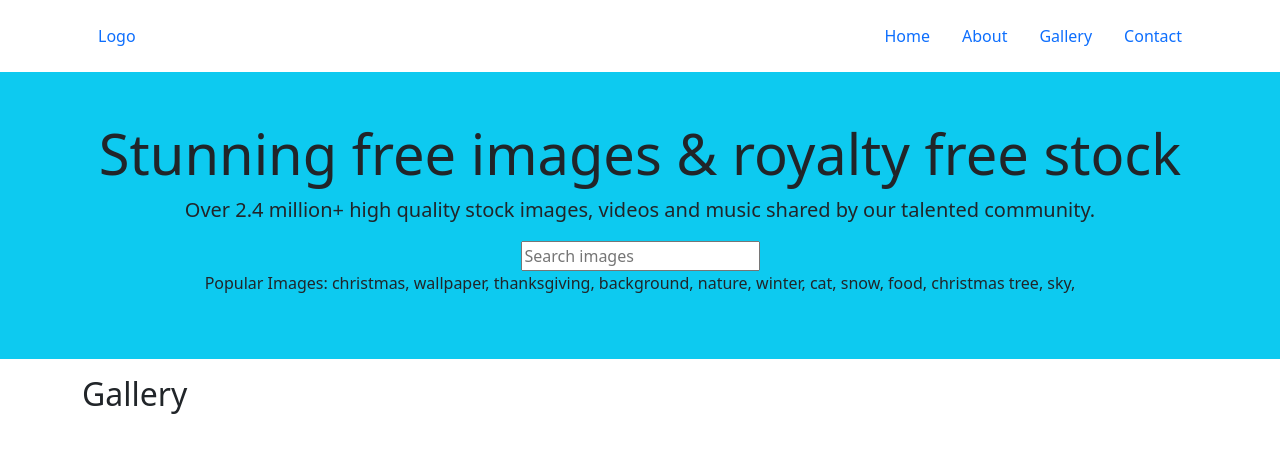
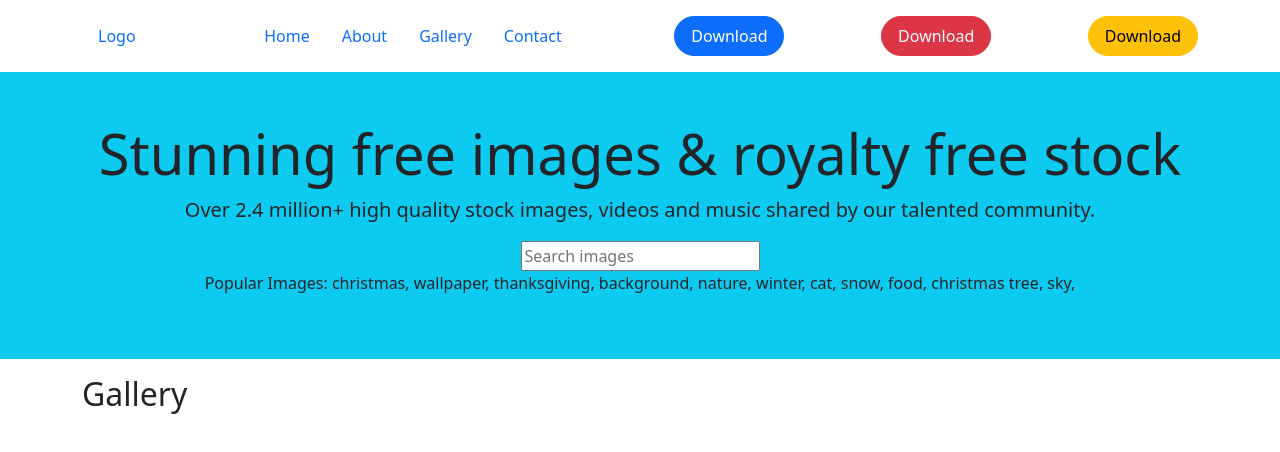
Before and after one commit to alicodeuz/first-app, a React (Create React App) app: page / in a window 1280 px wide. Shown: the top 452 px of the page. Built offline with nearby package versions, Linux system fonts and the light colour scheme.

Commit message:
added button component

```diff
--- /dev/null
+++ b/src/components/Common/Button.js
@@ -0,0 +1,11 @@
+import React from 'react'
+
+export default function Button(props) {
+  console.log(props);
+  const { status } = props;
+  return (
+    <button className={`btn btn-${status} rounded-pill px-3`}>
+      Download
+    </button>
+  )
+}
--- a/src/components/Header/index.js
+++ b/src/components/Header/index.js
@@ -1,4 +1,6 @@
 import React from 'react';
+import Button from '../Common/Button';
+
 
 const Gallery = () => {
   return (
@@ -11,6 +13,9 @@ const Gallery = () => {
           <li className="nav-item"><a className="nav-link" href="#gallery">Gallery</a></li>
           <li className="nav-item"><a className="nav-link" href="#contact">Contact</a></li>
         </ul>
+        <Button status="primary" />
+        <Button status="danger" />
+        <Button status="warning" />
       </div>
     </header>
   )
```
